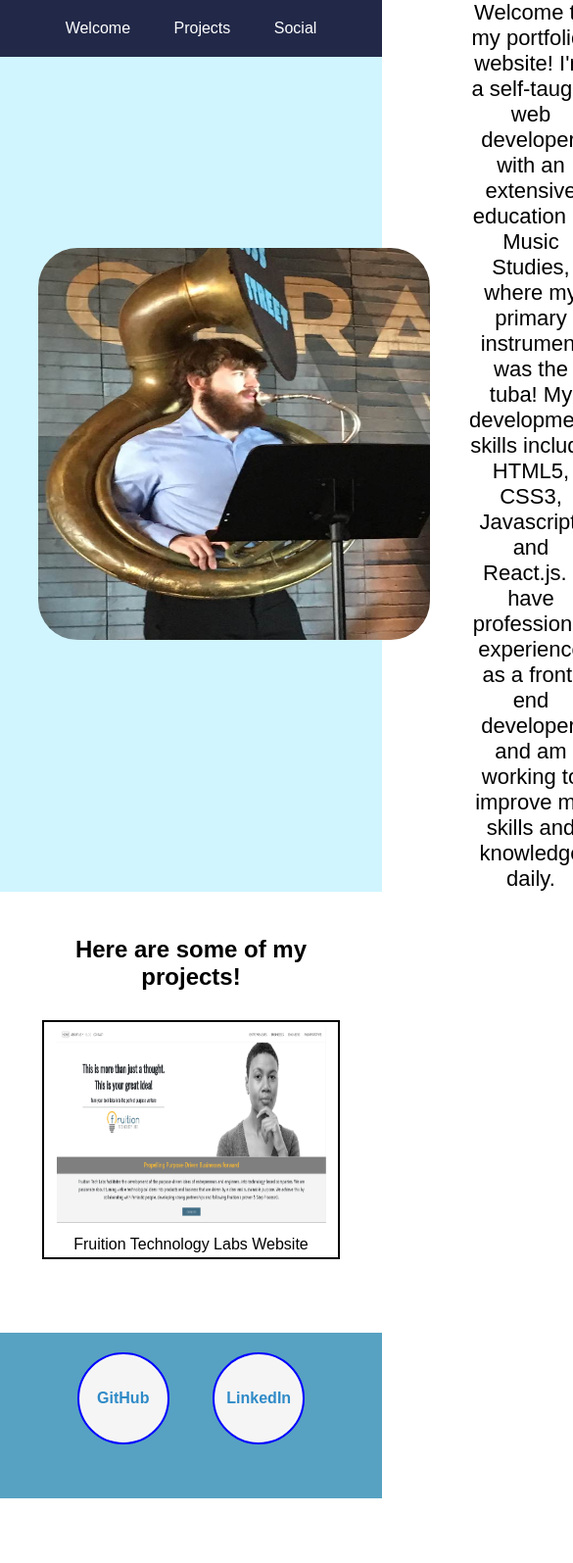
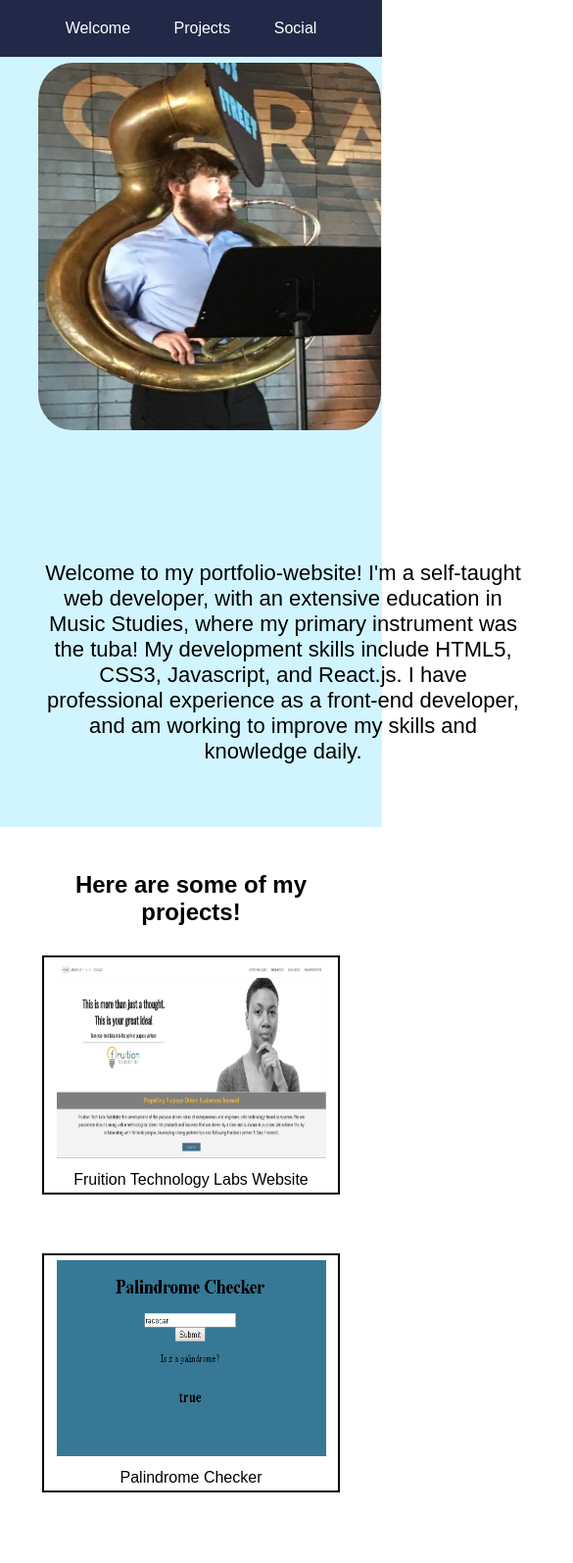
Before and after one commit to Trumbleup/personal-portfolio, a plain HTML site: page index.html in a window 390 px wide. Shown: the top 1595 px of the page at 98% size, 585 px wide, since content can reach past the window. Before the commit the page ends 1529 px from the top, so only its background shows below. Drawn offline with Linux system fonts and the light colour scheme.

Commit message:
Updated the projects and added responsiveness

```diff
--- a/index.html
+++ b/index.html
@@ -18,7 +18,7 @@
 				<img id="personal-photo" src="personal-picture.png">
 			</div>
 			<div>
-				<p style="font-size: 22px">Welcome to my portfolio-website! I'm a self-taught web developer, with an extensive education in Music Studies, where my primary instrument was the tuba! My development skills include HTML5, CSS3, Javascript, and React.js. I have professional experience as a front-end developer, and am working to improve my skills and knowledge daily.</p>
+				<p style="font-size: 22px; width: 500px;">Welcome to my portfolio-website! I'm a self-taught web developer, with an extensive education in Music Studies, where my primary instrument was the tuba! My development skills include HTML5, CSS3, Javascript, and React.js. I have professional experience as a front-end developer, and am working to improve my skills and knowledge daily.</p>
 			</div>
 		</div>
 	</div>
@@ -27,13 +27,23 @@
 			<h2>Here are some of my projects!</h2>
 		</div>
 		<div id="projects">
-			<a style="text-decoration: none" href="">
+			<a style="text-decoration: none" href="http://www.fruitiontechlabs.com/#/" target="_blank">
 				<div class="project-tile">
 					<div>
 						<img src="fruition-snip.PNG" class="project-image">
 					</div>
 					<div>
 						<p>Fruition Technology Labs Website</p>
+					</div>
+				</div>
+			</a>
+			<a style="text-decoration: none" href="https://trumbleup.github.io/palindrome-checker/" target="_blank">
+				<div class="project-tile">
+					<div>
+						<img src="palindrome-snip.PNG" class="project-image">
+					</div>
+					<div>
+						<p>Palindrome Checker</p>
 					</div>
 				</div>
 			</a>
--- a/style.css
+++ b/style.css
@@ -43,13 +43,15 @@ body {
 	width: 80%;
 	display: flex;
 	flex-direction: row;
+	flex-wrap: wrap;
 	justify-content: space-around;
 	align-items: center;
+
 }
 
 #personal-photo {
-	height: 400px;
-	width: 400px;
+	height: 375px;
+	width: 350px;
 	border-radius: 10%;
 	margin-right: 40px;
 }
```
Also changed, not shown: palindrome-snip.PNG (added).
